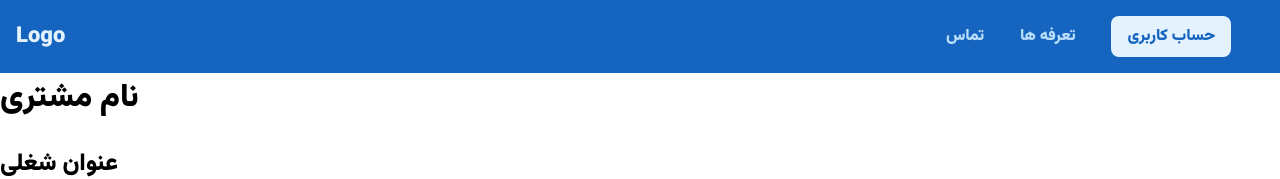
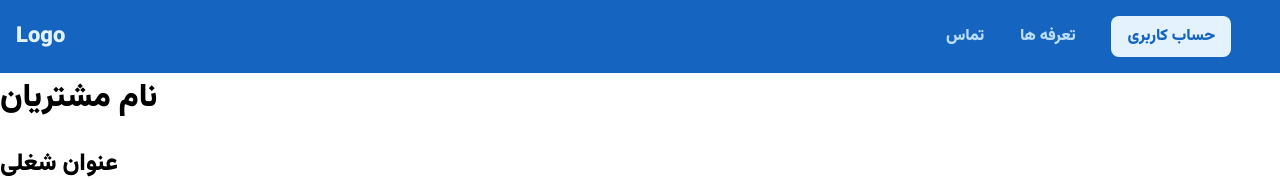
Before and after one commit to Pouyakharazi/main-project, a plain HTML site: page pages/plans/customers/index.html in a window 1280 px wide. Shown: the top 179 px of the page. Drawn offline with Linux system fonts and the light colour scheme.

```diff
--- a/pages/plans/customers/index.html
+++ b/pages/plans/customers/index.html
@@ -30,7 +30,7 @@
         <div class="div.testimonials#customer-1"></div>
         <div class="testimonial__image-container" <img src="" alt=""></div>
         <div class="testimonial__info">
-          <h1 class="testimonial__name">نام مشتری</h1>
+          <h1 class="testimonial__name">نام مشتریان</h1>
           <h2 class="testimonial__subtitle">عنوان شغلی</h2>
         </div>
         <p class="testimonial__text">نظر مشتری</p>
```
